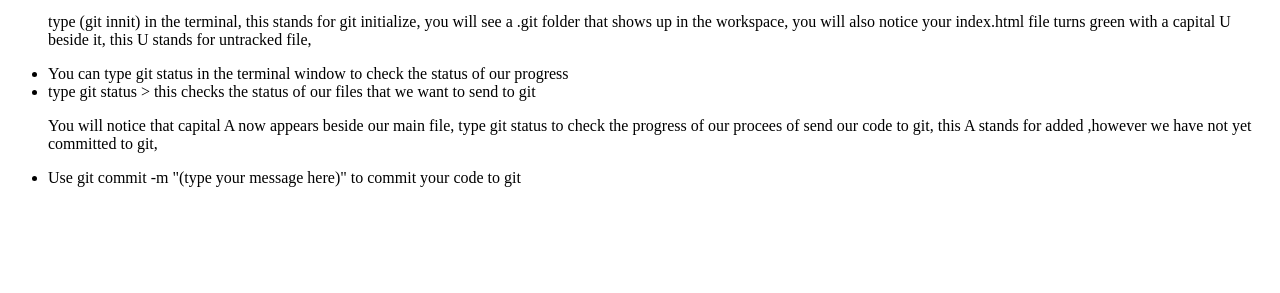
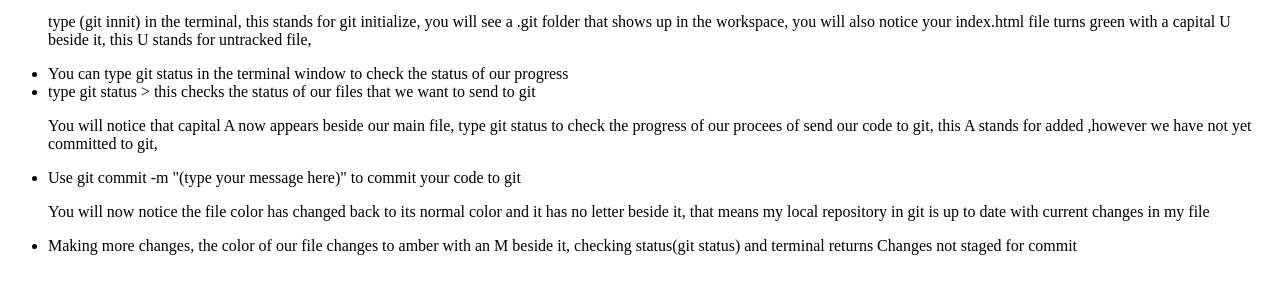
Before and after one commit to KAHWAIKK/learning-git-github, a plain HTML site: page index.html in a window 1280 px wide. Shown: the part 119-412 px from the top of the page. Drawn offline with Linux system fonts and the light colour scheme.

Commit message:
Fifth commit

```diff
--- a/index.html
+++ b/index.html
@@ -16,7 +16,8 @@
             <p>type (git innit) in the terminal, this stands for git initialize, you will see a .git folder that shows up in the workspace, you will also notice your index.html file turns green with a capital U beside it, this U stands for untracked file,
                 <li>You can type git status in the terminal window to check the status of our progress</li>
                 <li>type git status > this checks the status of our files that we want to send to git<p>You will notice that capital A now appears beside our main file, type git status to check the progress of our procees of send our code to git, this A stands for added ,however we have not yet committed to git,</p></li>
-                <li> Use git commit -m "(type your message here)" to commit your code to git</li>
+                <li> Use git commit -m "(type your message here)" to commit your code to git<p>You will now notice the file color has changed back to its normal color and it has no letter beside it, that means my local repository in git is up to date with current changes in my file</p></li>
+                <li>Making more changes, the color of our file changes to amber with an M beside it, checking status(git status) and terminal returns Changes not staged for commit </li>
             </p>
         </ul>
     </p>
```
